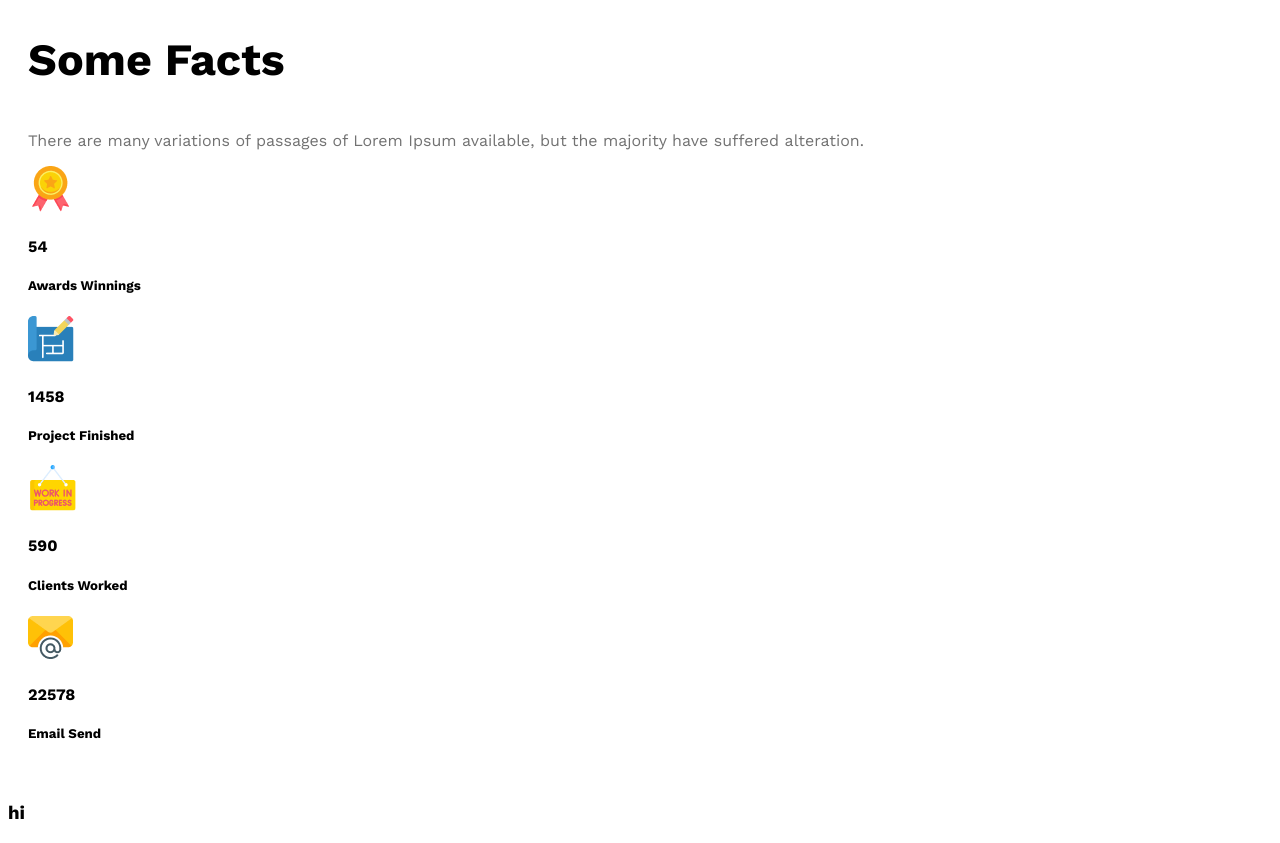
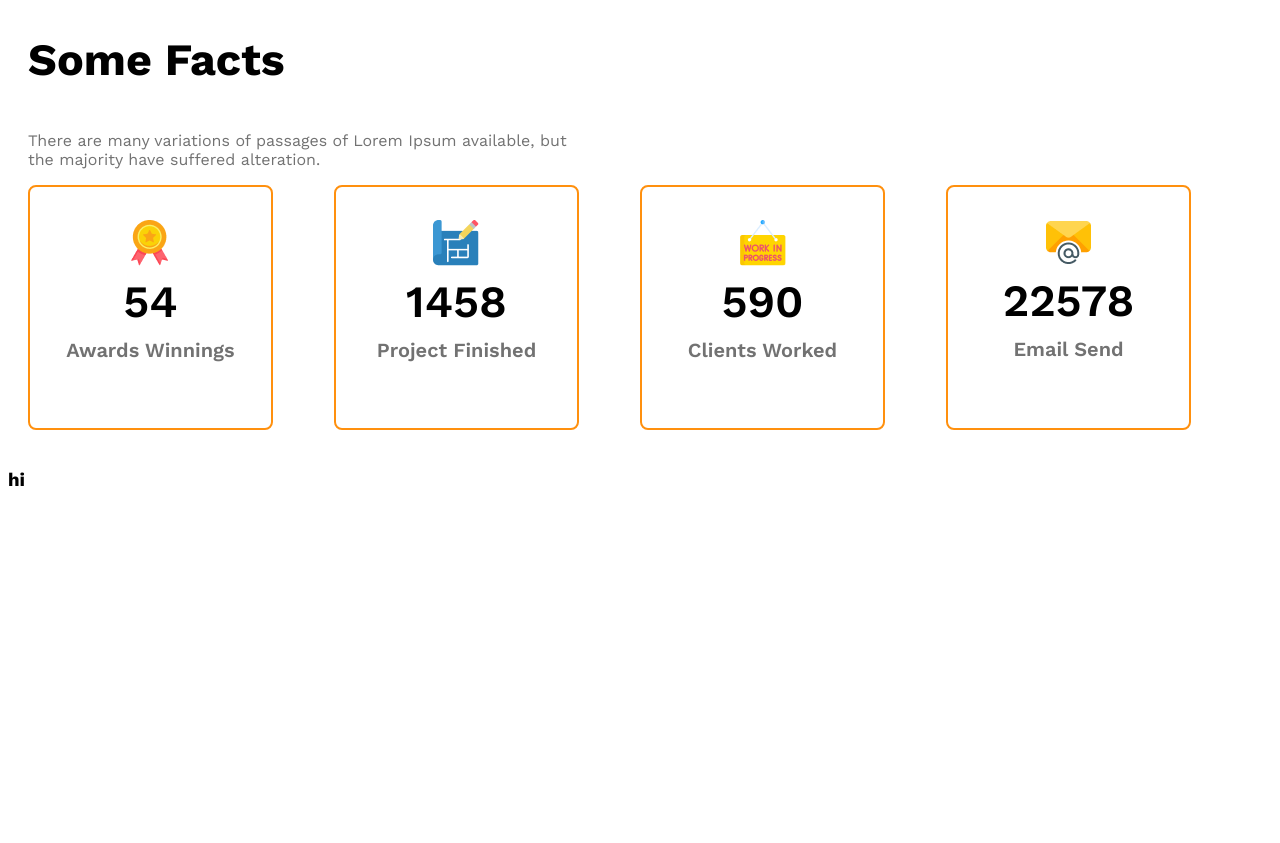
Before and after one commit to asantor23/g3-architecture-website-2, a plain HTML site: page index.html in a window 1280 px wide. Shown: the part 2140-2983 px from the top of the page. After the commit the page ends 2649 px from the top, so only its background shows below. Drawn offline with nearby package versions, Linux system fonts and the light colour scheme.

Commit message:
added some fact fully

```diff
--- a/index.html
+++ b/index.html
@@ -53,28 +53,37 @@
          <!-- Some facts -->
           <section class="some-facts">
                 <h3 class="section-title">Some Facts</h3>
-                <p class="text-light-gray">There are many variations of passages of Lorem Ipsum available, but the majority have suffered alteration.</p>
+                <p class="text-light-gray fact-description">There are many variations of passages of Lorem Ipsum available, but the majority have suffered alteration.</p>
                 <div class="facts-container">
                     <!-- .fact*4>img.fact-icon+h4.fact-number+h5.fact-name -->
-                    <div class="fact">
+                    <div class="fact-card display-flex">
+                       <div>
                         <img src="images/icons/ribon.png" alt="" class="fact-icon">
                         <h4 class="fact-number">54</h4>
                         <h5 class="fact-name">Awards Winnings</h5>
+                       </div>
                     </div>
-                    <div class="fact">
-                        <img src="images/icons/projects.png" alt="" class="fact-icon">
+                    <div class="fact-card display-flex">
+                        <div>
+                            <img src="images/icons/projects.png" alt="" class="fact-icon">
                         <h4 class="fact-number">1458</h4>
                         <h5 class="fact-name">Project Finished</h5>
+                        </div>
                     </div>
-                    <div class="fact">
-                        <img src="images/icons/customers.png" alt="" class="fact-icon">
-                        <h4 class="fact-number">590</h4>
-                        <h5 class="fact-name">Clients Worked</h5>
+                    <div class="fact-card display-flex">
+                        <div>
+                            <img src="images/icons/customers.png" alt="" class="fact-icon">
+                            <h4 class="fact-number">590</h4>
+                            <h5 class="fact-name">Clients Worked</h5>
+                        </div>
+
                     </div>
-                    <div class="fact">
+                    <div class="fact-card display-flex">
+                        <div class="fact-item">
                         <img src="images/icons/email.png" alt="" class="fact-icon">
                         <h4 class="fact-number">22578</h4>
                         <h5 class="fact-name">Email Send</h5>
+                    </div>
                     </div>
                 </div>
           </section>
--- a/styles/architecture.css
+++ b/styles/architecture.css
@@ -128,6 +128,52 @@ main > section{
 
 
 
+/* some facts related style */
+
+ .facts-container{
+    display: grid;
+    grid-template-columns: repeat(4, 1fr);
+
+    /* border:2px solid #FF900E; */
+ }
+ .fact-card{
+    border:2px solid #FF900E;
+    width: 241px;
+    height: 241px;
+    border-radius: 8px;
+    justify-content: center;
+    align-items: center;
+    text-align: center;
+ }
+ /* .fact-item{
+    display: grid;
+    justify-content: center;
+    /* align-items: center; */
+    /* text-align: center; */
+    /* border:2px solid #ff0e1a; */
+    /* margin-top: 20px; */
+  /* }  */
+
+ .fact-number{
+    /* border:2px solid #FF900E; */
+    /* text-align: center; */
+    font-size: 2.8rem;
+    font-weight: 600;
+    margin-top: 5px;
+    margin-bottom: 10px;
+ }
+
+ .fact-name{
+    font-size: 1.25rem;
+    font-weight: 600;
+    margin-top: 10px;
+    color: #727272;
+ }
+ .fact-description{
+    max-width: 540px;
+ }
+
+
 /* responsive media query */
 
 @media screen and (max-width: 576px) {
```
